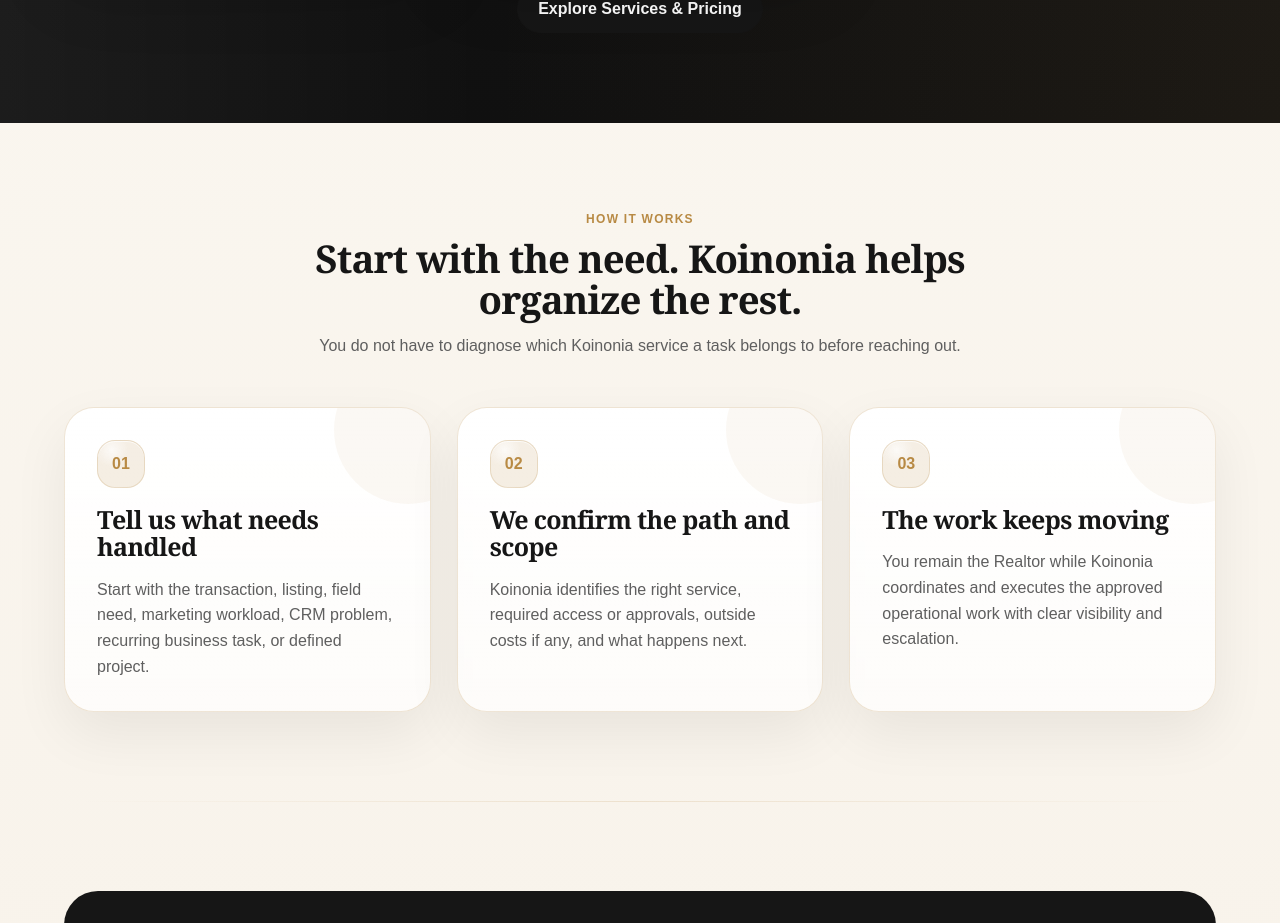
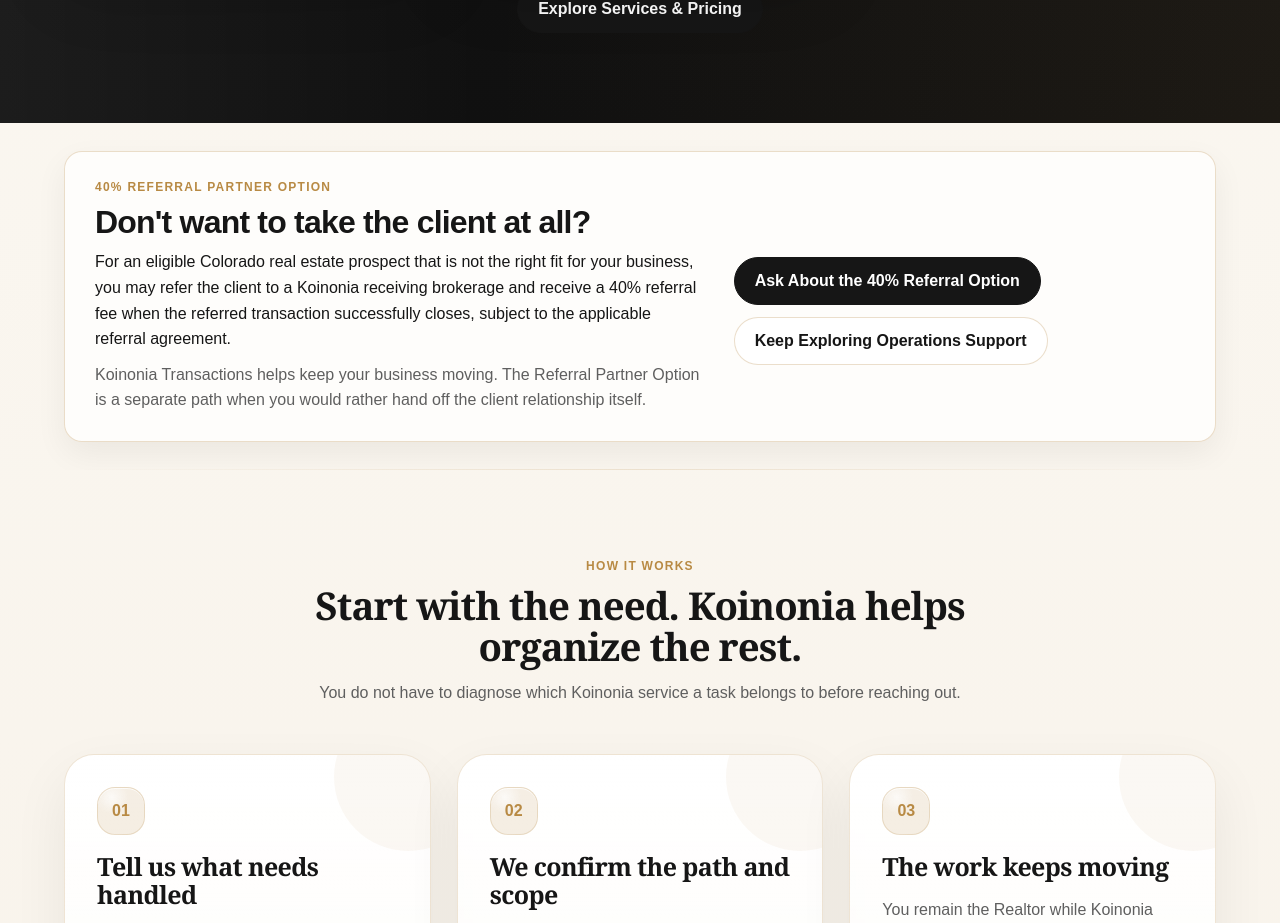
Before and after one commit to KoinoniaTransactions/Reynalds-OS, a Next.js app in the folder apps/web/: page / in a window 1280 px wide. Shown: the part 2457-3380 px from the top of the page. Built offline with nearby package versions, Linux system fonts and the light colour scheme; no server answers.

Commit message:
Restore referral option to Home experience

```diff
--- a/apps/web/components/site/PageAssemblies/KoinoniaHome.tsx
+++ b/apps/web/components/site/PageAssemblies/KoinoniaHome.tsx
@@ -67,6 +67,34 @@ export function KoinoniaHome() {
         </div>
       </Section>
 
+      <section className={`koinonia-section ${styles.referralCallout}`}>
+        <div className="koinonia-container">
+          <div className={styles.referralPanel}>
+            <div>
+              <div className="koinonia-eyebrow">{homeContent.referralDiscovery.eyebrow}</div>
+              <h2 className={styles.referralTitle}>{homeContent.referralDiscovery.title}</h2>
+              <p className={styles.referralLead}>{homeContent.referralDiscovery.lead}</p>
+              <p className={styles.referralBody}>{homeContent.referralDiscovery.body}</p>
+            </div>
+
+            <div className={`koinonia-actions ${styles.referralActions}`}>
+              <a
+                className="koinonia-button primary"
+                href={homeContent.referralDiscovery.primaryHref}
+              >
+                {homeContent.referralDiscovery.primaryLabel}
+              </a>
+              <a
+                className="koinonia-button secondary"
+                href={homeContent.referralDiscovery.secondaryHref}
+              >
+                {homeContent.referralDiscovery.secondaryLabel}
+              </a>
+            </div>
+          </div>
+        </div>
+      </section>
+
       <Section
         className="koinonia-home-process"
         align="center"
```
